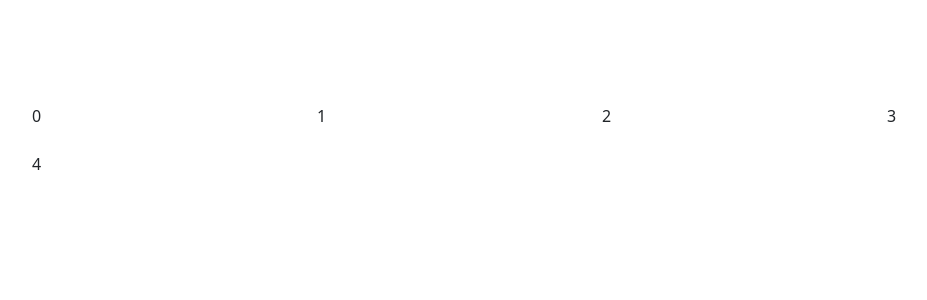
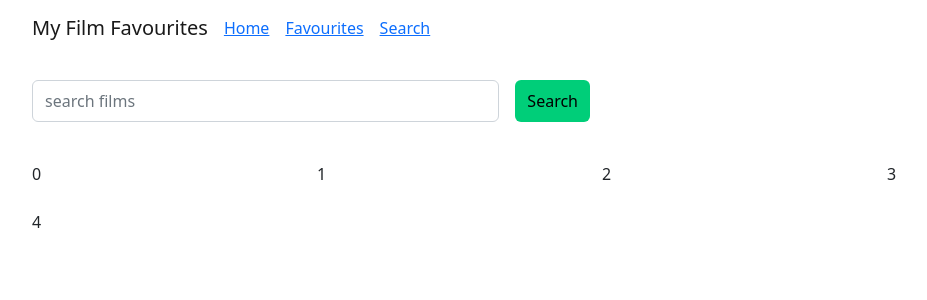
Before and after one commit to hwindle/movies-project, a React (Create React App) app: page /search in a window 1280 px wide. Shown: the top 300 px of the page, without its empty margins (50-977 px from the left). Built offline with nearby package versions, Linux system fonts and the light colour scheme.

Commit message:
Tested UI searchBar and fixed navbar links

```diff
--- a/src/components/Navbar.jsx
+++ b/src/components/Navbar.jsx
@@ -3,35 +3,37 @@ import { Container, Nav, Navbar } from 'react-bootstrap';
 
 import { Link, useLocation } from 'react-router-dom';
 
-export default function NavComp() {
+function NavBar() {
   const params = useLocation();
   const currentPath = params.pathname;
   // react-router route links
-  const routeLinks = ['/', '/favourites', '/search'];
+  const routeLinks = [
+    { href: '/', title: 'Home' },
+    { href: '/favourites', title: 'Favourites' },
+    { href: '/search', title: 'Search' },
+  ];
 
   return (
     <Navbar className='navbar' expand='lg'>
       <Container>
-        <Navbar.Brand style={{ color: 'white', fontWeight: 'bold' }} href='#'>
-          My Film Favourites
-        </Navbar.Brand>
-
+        <Navbar.Brand href='#'>My Film Favourites</Navbar.Brand>
 
         <Navbar.Collapse>
           <Nav
             className='me-auto my-2 my-lg-0 d-flex gap-3'
             style={{ maxHeight: '100px' }}
             navbarScroll>
-            {routeLinks.map((item) => (
+            {routeLinks.map((item, id) => (
               <Link
-                key={item.id}
+                key={id}
                 to={item.href}
-                style={{
-                  color: currentPath === item.href ? 'white' : '#afafaf',
-                  display: 'flex',
-                  alignItems: 'center',
-                  fontWeight: currentPath === item.href ? 'bold' : 'medium',
-                }}>
+                // style={{
+                //   color: currentPath === item.href ? 'white' : '#afafaf',
+                //   display: 'flex',
+                //   alignItems: 'center',
+                //   fontWeight: currentPath === item.href ? 'bold' : 'medium',
+                // }}
+              >
                 {item.title}
               </Link>
             ))}
@@ -41,3 +43,5 @@ export default function NavComp() {
     </Navbar>
   );
 }
+
+export default NavBar;
--- /dev/null
+++ b/src/components/SearchBar.jsx
@@ -0,0 +1,36 @@
+import React, { useState } from 'react';
+import { Form, Button } from 'react-bootstrap';
+
+const SearchBar = () => {
+  const [searchTerm, setSearchTerm] = useState('');
+
+  const handleSearch = (e) => {
+    e.preventDefault();
+    setSearchTerm(e.target.value);
+    // actually search for movies, passing in prop here
+    console.log(searchTerm);
+  };
+
+  return (
+    <Form onSubmit={handleSearch} id='form' className=' d-flex gap-3 w-50'>
+      <Form.Control
+        className='search-box py-2'
+        placeholder='search films'
+        value={searchTerm}
+        onChange={(e) => setSearchTerm(e.target.value)}
+      />
+      <Button
+        onClick={handleSearch}
+        style={{
+          background: '#00CE79',
+          border: 'none',
+          color: 'black',
+        }}
+        className='search-btn'>
+        Search
+      </Button>
+    </Form>
+  );
+};
+
+export default SearchBar;
--- a/src/pages/Search.jsx
+++ b/src/pages/Search.jsx
@@ -1,7 +1,7 @@
 import React from 'react';
 import { Col, Container, Row } from 'react-bootstrap';
 import NavBar from '../components/Navbar';
-//import { SearchComp } from '../components/SearchComp';
+import SearchBar from '../components/SearchBar';
 //import { MovieCard } from '../components/MovieCard';
 
 export default function Search() {
@@ -10,7 +10,7 @@ export default function Search() {
       <NavBar />
       <Container className='mt-4'>
         <div className='wrapper mt-4'>
-          {/* <SearchComp /> */}
+          <SearchBar />
           <Row md={3} xs={1} lg={4} className='g-4 mt-3'>
             {/* {movieSearchResults?.map((item) => (
               <Col key={item.id}>
```
